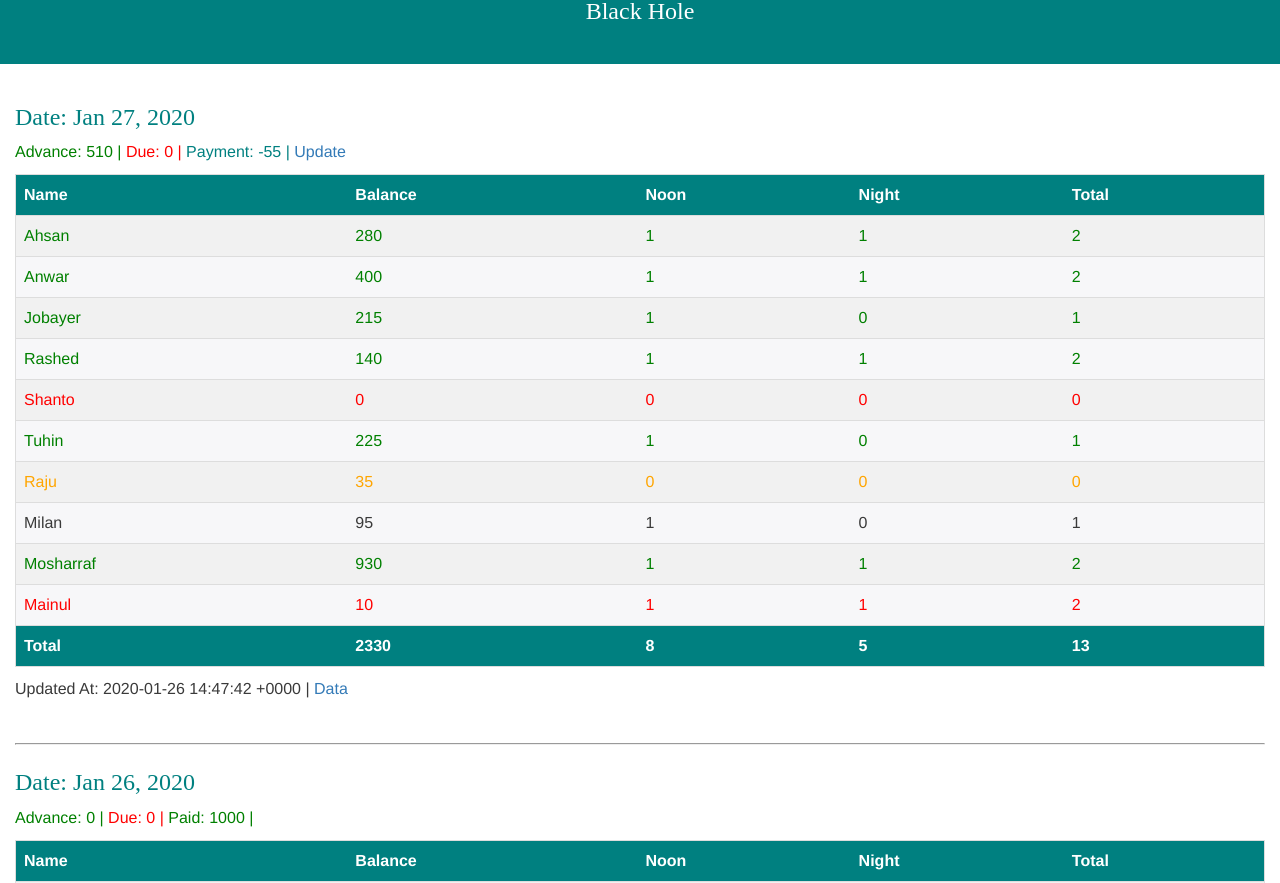
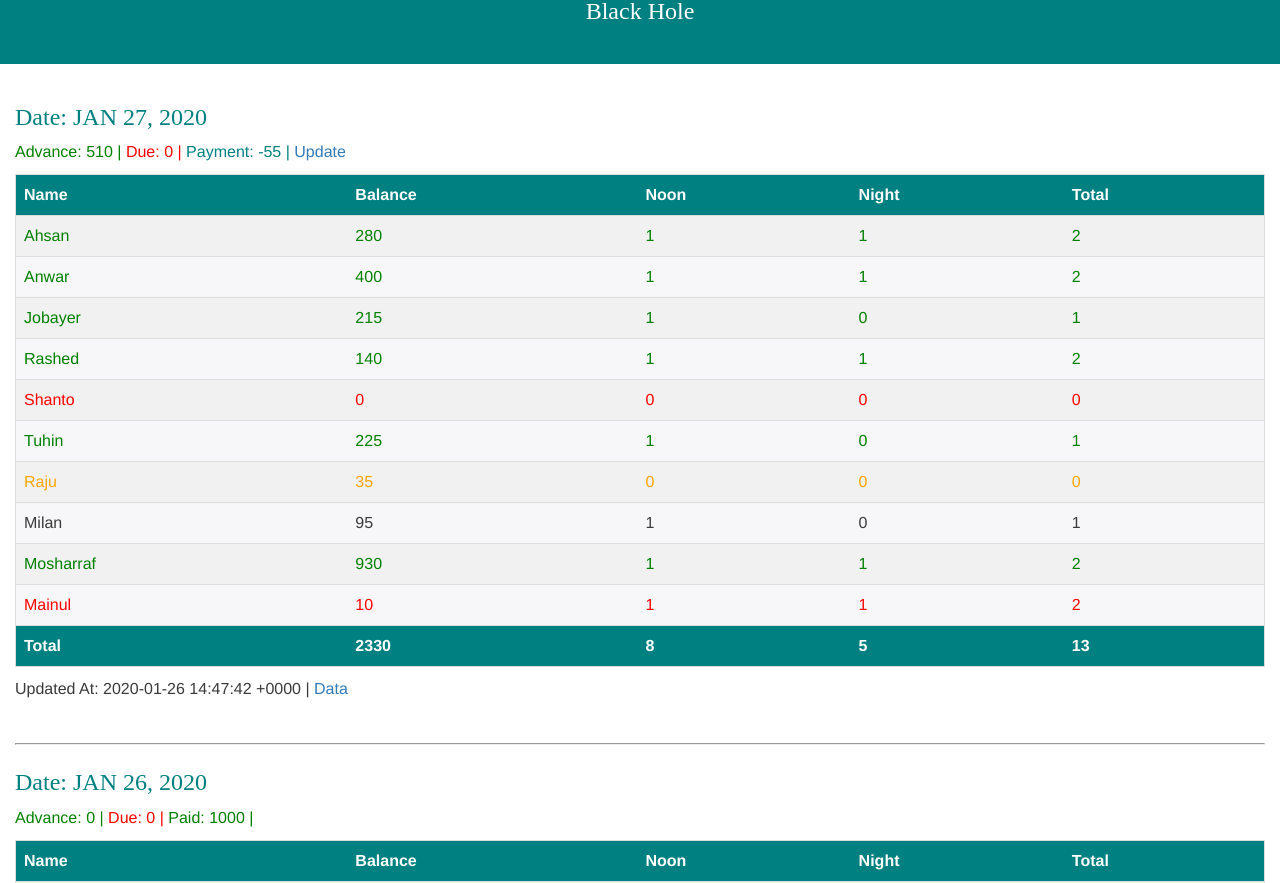
Before and after one commit to coderanwar/meals, a Jekyll site: the page built from index.html, in a window 1280 px wide. Shown: the part 120-1003 px from the top of the page. Built offline with Jekyll 4.4.1, drawn with Linux system fonts in a browser that asks for light colours.

Commit message:
update theme

```diff
--- a/index.html
+++ b/index.html
@@ -6,7 +6,7 @@ color: "white"
 ---
 {% assign meal_counter = 1 %}
 {% for meal in site.data.meals %}
-    <h3 style="color:{{page.theme-color}};font-family: 'Satisfy', cursive;">Date: {{ meal.Date | date: "%b %-d, %Y" }}</h3>
+    <h3 style="color:{{page.theme-color}};font-family: 'Satisfy', cursive;">Date: {{ meal.Date | date: "%b %-d, %Y" | upcase }}</h3>
     <p style="color:{{page.theme-color}};">
         <span style="color: green;">Advance: {{ meal.Advance }} | </span>
         <span style="color: red;">Due: {{ meal.Due }} | </span>
```
